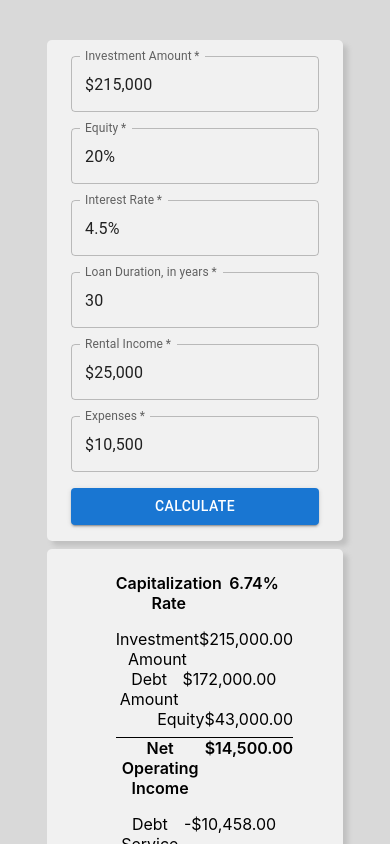
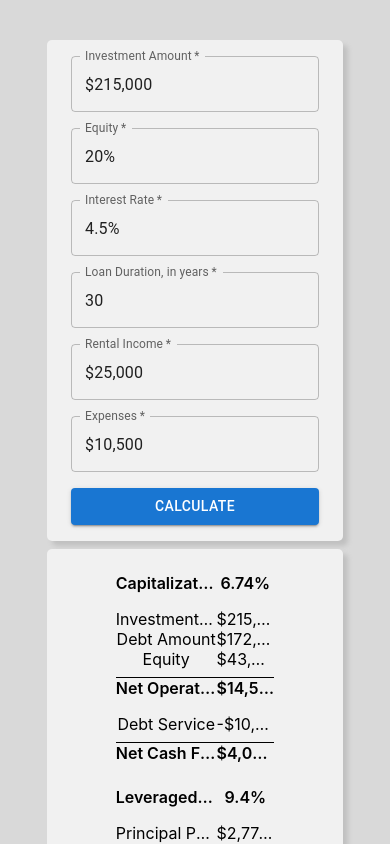
Before and after one commit to mustangJaro/cadmus, a React (Create React App) app: page / in a window 390 px wide. Both pictures are taken after a click on the button "CALCULATE". Shown: the top 844 px of the page. Built offline with nearby package versions, Linux system fonts and the light colour scheme.

Commit message:
Adjust calc output display for mobile

```diff
--- a/src/Components/UI/LineItem.module.css
+++ b/src/Components/UI/LineItem.module.css
@@ -1,6 +1,6 @@
 .line-item {
   display: grid;
-  grid-template-columns: .8fr .8fr;
+  grid-template-columns: .7fr .4fr;
   justify-items: end;
 }
 
--- a/src/Components/UI/Text.module.css
+++ b/src/Components/UI/Text.module.css
@@ -1,3 +1,8 @@
 .text {
-  margin: 0px
+  margin: 0px;
+  overflow: hidden;
+  text-overflow: ellipsis;
+  display: block;
+  width: 100%;
+  white-space: nowrap;
 }
```
